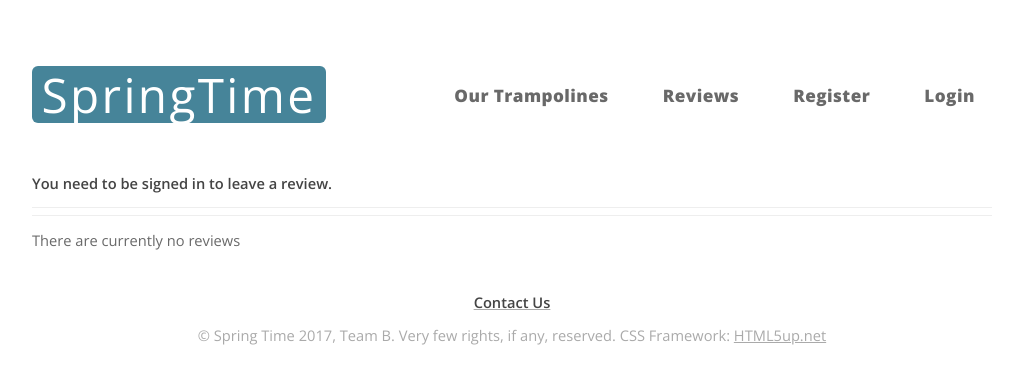
After one commit to aaanneli/springtime, a Django app: page /springtime/view_reviews/ in a window 1280 px wide. The commit adds this page. Shown: the top 384 px of the page, without its empty margins (128-1151 px from the left). Run offline with Django 3.2, Linux system fonts and the light colour scheme; data that the repository does not hold is empty; some libraries are stand-ins or nearby versions.

Commit message:
added view_reviews.html for non-logged-ins

```diff
--- a/springtime/urls.py
+++ b/springtime/urls.py
@@ -15,6 +15,7 @@ urlpatterns = [
     url(r'^contact_us/$', views.contact_us, name='contact_us'),
     url(r'^trampolines/$', views.trampolines, name='trampolines'),
     url(r'^add_review/$', views.add_review, name='add_review'),
+    url(r'^view_reviews/$', views.view_reviews, name='view_reviews'),
     url(r'^category/(?P<category_name_slug>[\w\-]+)/$',
         views.show_category, name='show_category'),
 ]
--- a/springtime/views.py
+++ b/springtime/views.py
@@ -109,6 +109,10 @@ def user_login(request):
 	else:
 		return render(request, 'registration/login.html', {})
 
+def view_reviews(request):
+    reviews = Review.objects.all()
+    return render(request, 'springtime/view_reviews.html', {'reviews' : reviews})
+
 @login_required
 def add_review(request):
     form = ReviewForm()
--- a/springtimeproject/templates/springtime/main.html
+++ b/springtimeproject/templates/springtime/main.html
@@ -31,11 +31,12 @@
                     <!-- For the moment, Contact Us and Our Trampolines redirect to index -->
 
                     <li><a href="{% url 'trampolines' %}">Our Trampolines</a></li>
-                    <li><a href="/springtime/add_review/">Reviews</a></li>
 	{% if user.is_authenticated %}
+	    <li><a href="/springtime/add_review/">Reviews</a></li>
         <li><a href="{% url 'bookings' %}">Bookings</a></li>
 		<li><a href="{% url 'auth_logout' %}?next=/springtime/">Log out</a></li>
 	{% else %}
+	    <li><a href="/springtime/view_reviews/">Reviews</a></li>
 		<li><a href="{% url 'registration_register' %}?next=/springtime/">Register</a></li>
 		<li><a href="{% url 'auth_login' %}">Login</a></li>
 	{% endif %}
--- /dev/null
+++ b/springtimeproject/templates/springtime/view_reviews.html
@@ -0,0 +1,15 @@
+{% extends 'springtime/main.html' %}
+
+{% block body_block %}
+<strong>You need to be signed in to leave a review.</strong>
+<hr>
+<hr>
+    {% if reviews %}
+        {% for review in reviews %}
+        <strong> {{ review.userID.username }} on {{ review.time }}: {{ review.rating }} star(s) </strong> </br>
+            {{ review.content }} </br> </br>
+        {% endfor %}
+    {% else %}
+        There are currently no reviews
+    {% endif %}
+{% endblock %}
```
